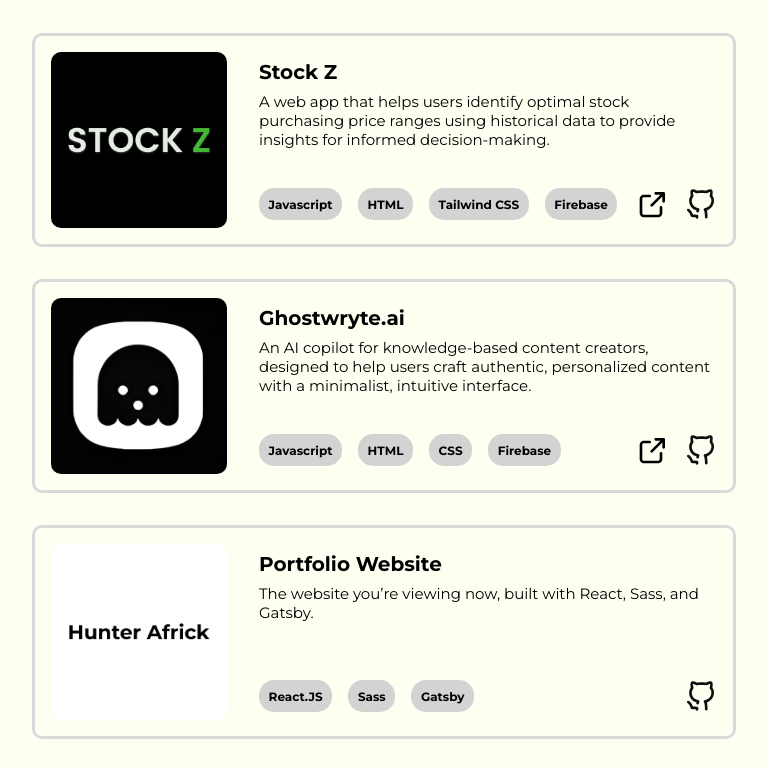
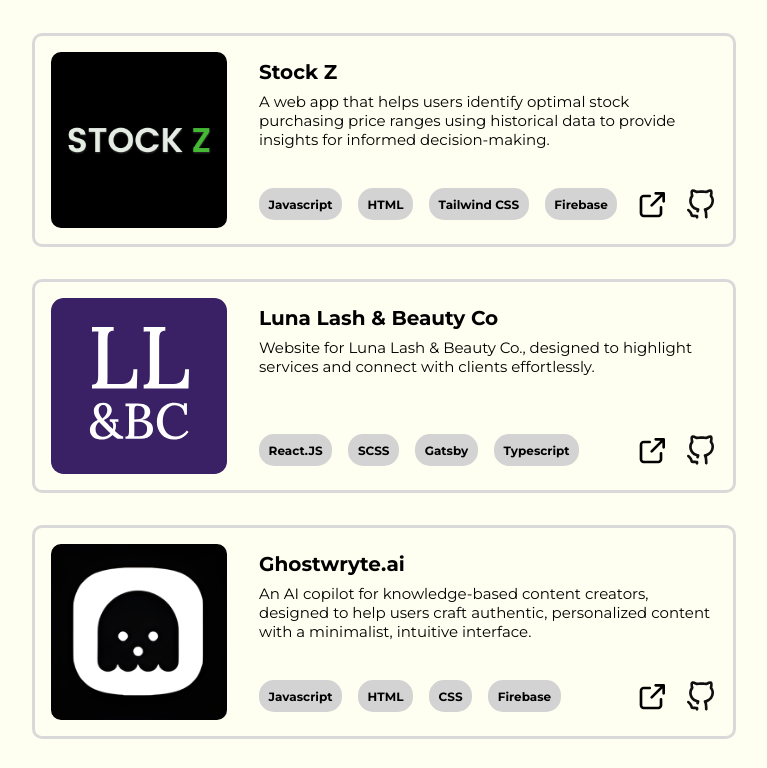
Before and after one commit to Africk-Hunter/Portfolio, a Gatsby site: page / in a window 1280 px wide. Shown: the part 1034-1802 px from the top of the page, without its empty margins (256-1023 px from the left). Built offline with nearby package versions, Linux system fonts and the light colour scheme; Gatsby itself is replaced by a stand-in of ours.

Commit message:
Added Project Card
- Added project card for Luna Lash & Beauty Co. website.

```diff
--- a/src/components/Projects.js
+++ b/src/components/Projects.js
@@ -5,6 +5,7 @@ import stockZImage from '../images/stockZ.png';
 import ghostwryteImage from '../images/ghostwryte.png';
 import portfolioImage from '../images/portfolio.png';
 import twentyOnImage from '../images/20on20off.png';
+import llabcImage from '../images/lunalashlogo.svg';
 
 
 const Projects = () => {
@@ -61,6 +62,19 @@ const Projects = () => {
       { name: 'CSS' },
     ]
   };
+  const llabc = {
+    projectTitle: 'Luna Lash & Beauty Co',
+    projectDesc: 'Website for Luna Lash & Beauty Co., designed to highlight services and connect with clients effortlessly.',
+    projectLink: 'https://llabc.netlify.app/',
+    githubLink: 'https://github.com/Africk-Hunter/luna-lash-beauty-site',
+    projectImage: llabcImage,
+    technologyArray: [
+      { name: 'React.JS' },
+      { name: 'SCSS' },
+      { name: 'Gatsby' },
+      { name: 'Typescript' },
+    ]
+  };
 
 
 
@@ -69,6 +83,7 @@ const Projects = () => {
       <h1 className='projectsLabel'>Projects</h1>
       <section className='projectCardHolder'>
         <ProjectCard projectInfo={projectInformationStockZ} />
+        <ProjectCard projectInfo={llabc} />
         <ProjectCard projectInfo={projectInformationGhostwryte} />
         <ProjectCard projectInfo={projectInformationPortfolio} />
         <ProjectCard projectInfo={projectInformation20On} />
```
Also changed, not shown: src/images/lunalashlogo.svg (added).
